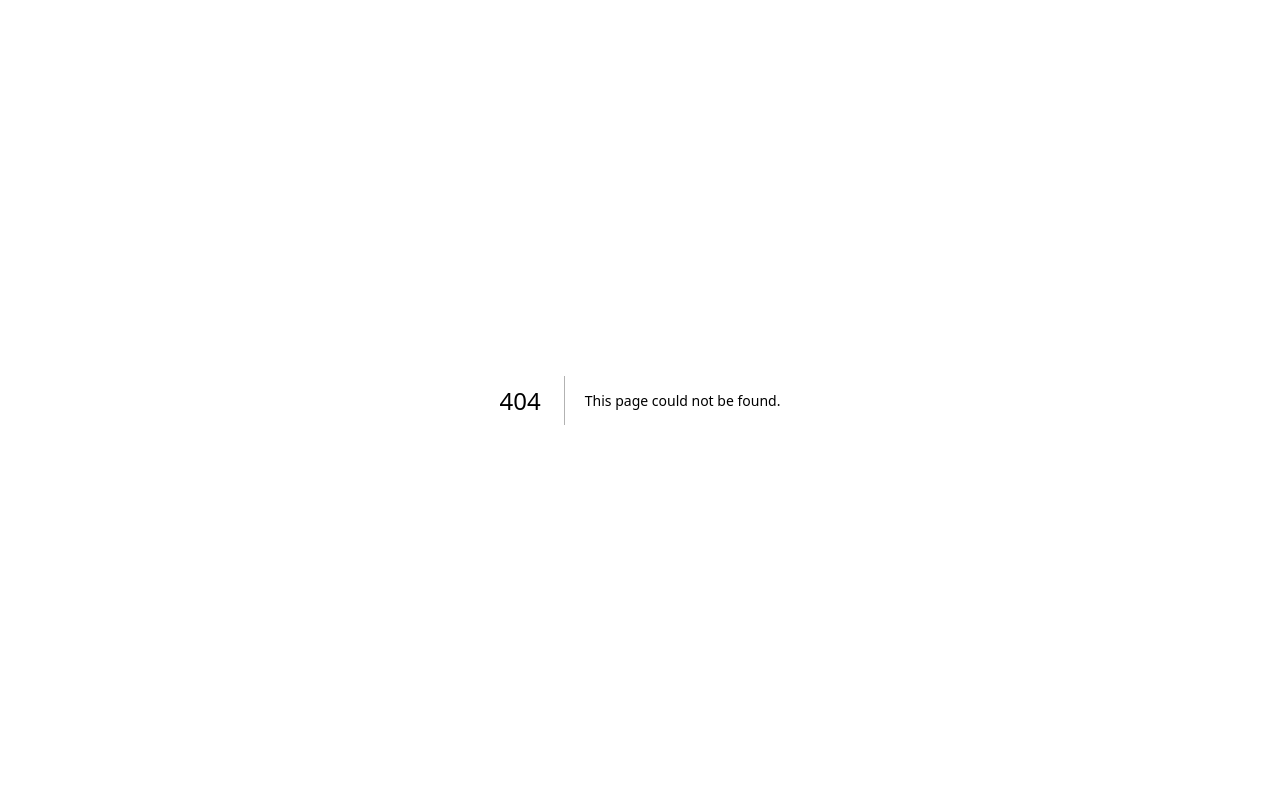
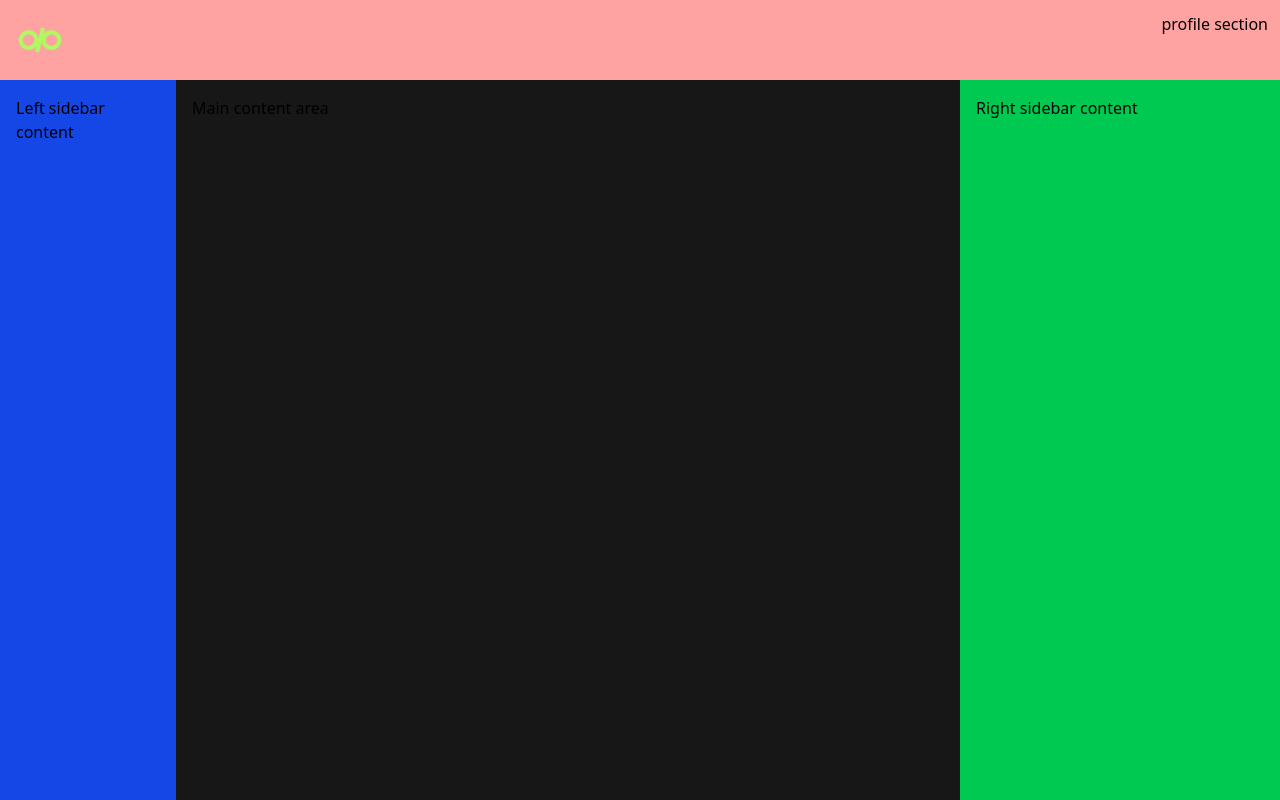
Before and after one commit to DevDesignAmitesh/matiks, a Next.js app in the folder apps/client/: page /home in a window 1280 px wide. Before the commit this address had no page. Built offline with nearby package versions, Linux system fonts and the light colour scheme.

Commit message:
added structure of home page

```diff
--- /dev/null
+++ b/apps/client/src/app/home/page.tsx
@@ -0,0 +1,5 @@
+import { HomePage } from "@/pages/homepage";
+
+export default function home() {
+  return <HomePage />;
+}
--- /dev/null
+++ b/apps/client/src/components/homeheader.tsx
@@ -0,0 +1,10 @@
+import { Logo } from "./logo";
+
+export const HomeHeader = () => {
+  return (
+    <header className="w-full bg-red-300 p-3 flex justify-between shrink-0">
+      <Logo type="header" />
+      <div>profile section</div>
+    </header>
+  );
+};
--- /dev/null
+++ b/apps/client/src/components/leftsidebar.tsx
@@ -0,0 +1,7 @@
+export const LeftSideBar = () => {
+  return (
+    <div className="w-44 bg-blue-700 shrink-0 overflow-auto">
+      <div className="p-4">Left sidebar content</div>
+    </div>
+  );
+};
--- /dev/null
+++ b/apps/client/src/components/rightsidebar.tsx
@@ -0,0 +1,7 @@
+export const RightSideBar = () => {
+  return (
+    <div className="w-80 bg-green-500 shrink-0 overflow-auto">
+      <div className="p-4">Right sidebar content</div>
+    </div>
+  );
+};
--- /dev/null
+++ b/apps/client/src/pages/homepage.tsx
@@ -0,0 +1,21 @@
+import { HomeHeader } from "@/components/homeheader";
+import { LeftSideBar } from "@/components/leftsidebar";
+import { RightSideBar } from "@/components/rightsidebar";
+
+export const HomePage = () => {
+  return (
+    <div className="w-full bg-neutral-900">
+      <div className="w-full max-w-375 mx-auto h-screen flex flex-col">
+        <HomeHeader />
+        <div className="flex flex-1 overflow-hidden">
+          <LeftSideBar />
+          <main className="flex-1 bg-neutral-900 overflow-auto">
+            {/* Your main content goes here */}
+            <div className="p-4">Main content area</div>
+          </main>
+          <RightSideBar />
+        </div>
+      </div>
+    </div>
+  );
+};
```
